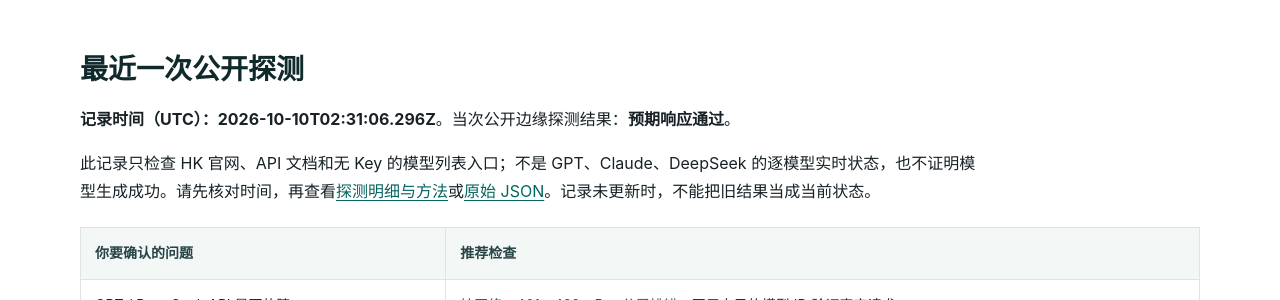
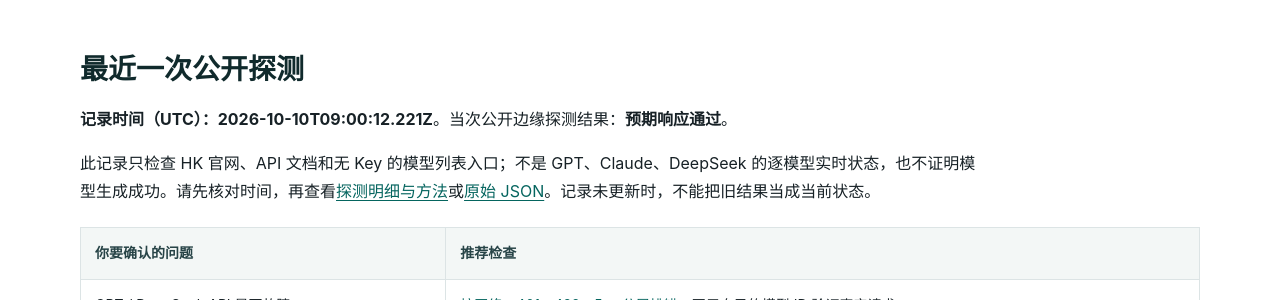
Before and after one commit to KKWANG4444/api-status, a Jekyll site: the page built from index.md, in a window 1280 px wide and 900 px high, scrolled down 364 px. Shown: the part 151-451 px from the top of the window. Built offline with Jekyll 4.4.1, drawn with Linux system fonts in a browser that asks for light colours.

Commit message:
chore: update public edge status

```diff
--- a/_data/status.json
+++ b/_data/status.json
@@ -1,7 +1,7 @@
 {
   "status": "operational",
-  "checked_at": "2026-10-10T02:31:06.296Z",
-  "duration_ms": 345,
+  "checked_at": "2026-10-10T09:00:12.221Z",
+  "duration_ms": 371,
   "overall": true,
   "components": [
     {
@@ -10,7 +10,7 @@
       "url": "https://www.aifast.hk/",
       "ok": true,
       "status": 200,
-      "elapsed_ms": 345,
+      "elapsed_ms": 351,
       "content_type": "text/html; charset=utf-8",
       "detail": "Expected public edge response"
     },
@@ -20,7 +20,7 @@
       "url": "https://api.aifast.hk/",
       "ok": true,
       "status": 200,
-      "elapsed_ms": 306,
+      "elapsed_ms": 328,
       "content_type": "text/html",
       "detail": "Expected public edge response"
     },
@@ -30,7 +30,7 @@
       "url": "https://www.aifast.hk/v1/models",
       "ok": true,
       "status": 401,
-      "elapsed_ms": 314,
+      "elapsed_ms": 334,
       "content_type": "application/json; charset=utf-8",
       "detail": "Expected public edge response"
     }
--- a/data/status.json
+++ b/data/status.json
@@ -1,7 +1,7 @@
 {
   "status": "operational",
-  "checked_at": "2026-10-10T02:31:06.296Z",
-  "duration_ms": 345,
+  "checked_at": "2026-10-10T09:00:12.221Z",
+  "duration_ms": 371,
   "overall": true,
   "components": [
     {
@@ -10,7 +10,7 @@
       "url": "https://www.aifast.hk/",
       "ok": true,
       "status": 200,
-      "elapsed_ms": 345,
+      "elapsed_ms": 351,
       "content_type": "text/html; charset=utf-8",
       "detail": "Expected public edge response"
     },
@@ -20,7 +20,7 @@
       "url": "https://api.aifast.hk/",
       "ok": true,
       "status": 200,
-      "elapsed_ms": 306,
+      "elapsed_ms": 328,
       "content_type": "text/html",
       "detail": "Expected public edge response"
     },
@@ -30,7 +30,7 @@
       "url": "https://www.aifast.hk/v1/models",
       "ok": true,
       "status": 401,
-      "elapsed_ms": 314,
+      "elapsed_ms": 334,
       "content_type": "application/json; charset=utf-8",
       "detail": "Expected public edge response"
     }
```
